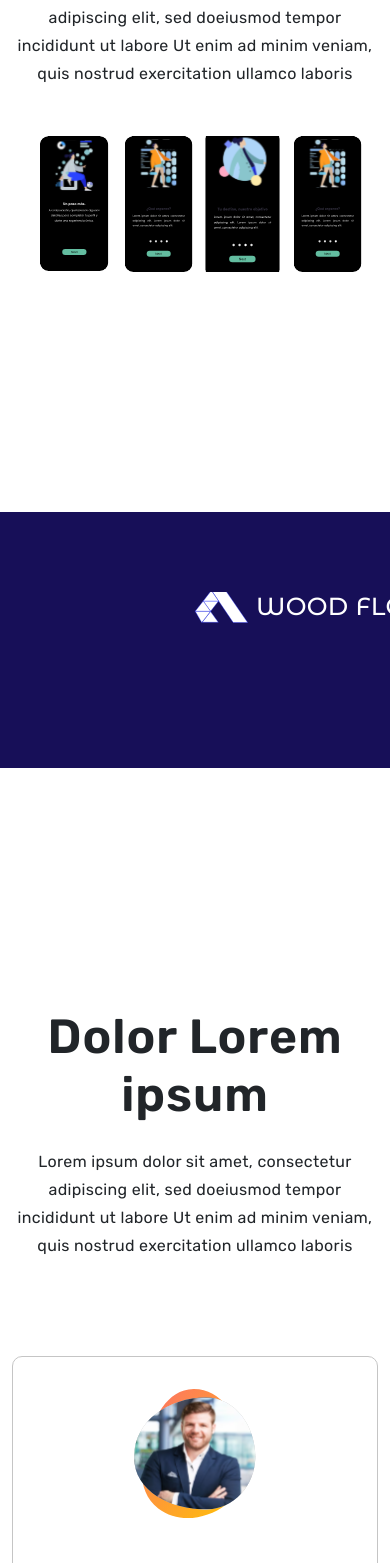
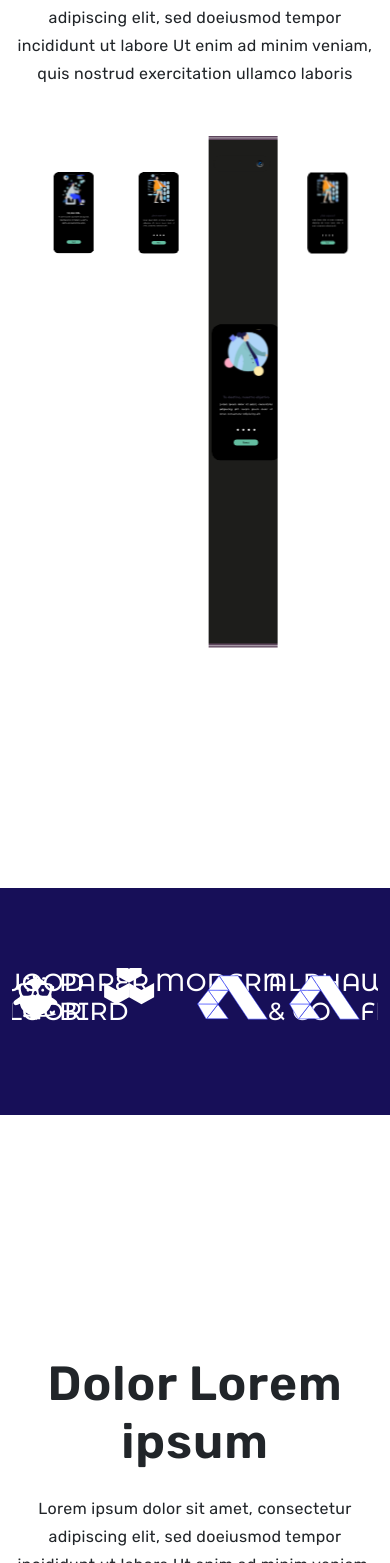
Before and after one commit to sreeharisquash/Intelli-vision, a React (Create React App) app: page / in a window 390 px wide. Shown: the part 6165-7728 px from the top of the page. Built offline with nearby package versions, Linux system fonts and the light colour scheme.

Commit message:
error-fix

```diff
--- a/src/modules/home/Testimonials/testimonials.css
+++ b/src/modules/home/Testimonials/testimonials.css
@@ -17,14 +17,14 @@
 .quotaion-down {
   max-width: 10%;
   position: relative;
-  top: -0.5rem;
-  left: -0.5rem;
+  bottom: 1rem;
+  right: 0.5rem;
 }
 .quotation-up {
   max-width: 10%;
   position: relative;
-  left: 35rem;
-  top: -3.5rem;
+  left: 31.5rem;
+  bottom: 3rem;
 }
 .testimonial-cont h2 {
   color: white;
--- a/src/modules/home/Testimonials/testimonials.jsx
+++ b/src/modules/home/Testimonials/testimonials.jsx
@@ -8,6 +8,7 @@ export default function Testimonials({ imgSrc, name, para }) {
     <div className="testimonial-cont">
             <img src={imgSrc} alt="" className="testimonial-img"/>
             <img src={QuotationUp} alt="" className="quotation-up"/>
+
             <h2>{name}</h2>
             <p className="text-center">{para}</p>
             <img src={QuotationDown} alt="" className="quotaion-down"/>
--- a/src/modules/home/dropdowns/dropdown.jsx
+++ b/src/modules/home/dropdowns/dropdown.jsx
@@ -13,7 +13,7 @@ function DropdownItemTags({dropdownTitle , para}) {
   return (
 
 
-     <DropdownButton id="dropdown-item-button" title={dropdownTitle} className={`custom-dropdown-arrow ${isOpen ? 'dropdown-open' : ''}`} onToggle={handleDropdownToggle}>
+     <DropdownButton id="dropdown-item-button" title={dropdownTitle} className={`custom-dropdown-arrow ${isOpen ? 'dropdown-open' : ''}`} onToggle={handleDropdownToggle} >
       <Dropdown.ItemText><p>{para}</p></Dropdown.ItemText>
      </DropdownButton>
   );
--- a/src/modules/home/firstSection/firsthSection.css
+++ b/src/modules/home/firstSection/firsthSection.css
@@ -85,10 +85,30 @@
 .stores p {
   color: #170f58;
 }
-.swiper-slide-active {
-  transform: scale(1.1);
+
+.swiper-slide,
+.swiper-slide-next,
+.swiper-slide-prev {
+  transform: scale(0.6);
 }
-
+.section5 .swiper-slide-active {
+  background-image: url("../../../assets/images/mob-outlay.svg");
+  background-size: cover; /* Adjust this property as needed */
+  height: 32rem !important;
+  background-position: center center; /* Center the background */
+  background-repeat: no-repeat; /* Prevent background image from repeating */
+  transform: scale(1);
+  overflow: hidden; /* Ensure the background is fully visible within the container */
+}
+.section5 .swiper-slide-active img {
+  margin-top: 0.7rem;
+  margin-left: 0.2rem;
+  /* max-width: 100%; */
+  height: 96%;
+}
+.section6 .swiper-slide {
+  transform: scale(1);
+}
 @media (max-width: 768px) {
   .section1 h1,
   .section1 p {
--- a/src/modules/home/fourthSection/fourthSection.jsx
+++ b/src/modules/home/fourthSection/fourthSection.jsx
@@ -211,7 +211,7 @@ export default function Section4() {
       <div className="section-end">
         <div className="container">
           <div className="row d-flex justify-content-center">
-            <div className="col-lg-4">
+            <div className="col-lg-12 col-md-12">
               <p className="text-center">
                 © Copyright TRAVELING All Rights Reserved 2023
               </p>
--- a/src/modules/home/secondSection/secondSection.css
+++ b/src/modules/home/secondSection/secondSection.css
@@ -19,7 +19,7 @@
   align-items: center;
 }
 .before-images {
-  max-width: 20%;
+  max-width: 100%;
   margin-top: -0.5rem;
 }
 .section7 {
@@ -72,3 +72,31 @@
   background-size: cover;
   background-position: center; */
 /* } */
+
+.testimonial-sec {
+  max-width: 100%;
+}
+
+.section-testimonials .slick-active {
+  transform: scale(0.5);
+}
+
+.section5 img {
+  margin-top: 0.7rem;
+  /* margin-left: 0.2rem; */
+  /* max-width: 100%; */
+  height: 96%;
+}
+/* .section6 .swiper-slide {
+
+} */
+.section-testimonials .swiper-slide-prev,
+.section-testimonials .swiper-slide-next {
+  filter: blur(8px);
+}
+.section-testimonials .swiper-slide-active {
+  transform: scale(1);
+}
+/* .swiper {
+  margin-right: 3rem !important;
+} */
--- a/src/modules/home/secondSection/secondSection.jsx
+++ b/src/modules/home/secondSection/secondSection.jsx
@@ -20,7 +20,6 @@ import DoubtsLogo from "../../../assets/images/doubtsLogo.svg";
 import DropdownItemTags from "../dropdowns/dropdown";
 
 import "react-responsive-carousel/lib/styles/carousel.min.css"; // requires a loader
-import { Carousel } from "react-responsive-carousel";
 import { Swiper, SwiperSlide } from "swiper/react";
 
 import "swiper/css";
@@ -31,19 +30,16 @@ import "swiper/css/navigation";
 // import Slider from "react-slick";
 import "slick-carousel/slick/slick.css";
 import "slick-carousel/slick/slick-theme.css";
-// import SwiperSlideComponent from "../swiperSlider/swiper";
-// import SimpleSlider from "../slickCarousel/carousel";
+import SlickCarousel from "../slick-slider/slickCarousel";
 
-// Install Swiper modules
-// SwiperCore.use([Pagination]);
 
 export default function Section2() {
-  const datas = [
-    { id: "1", image: PaperBird, head: "PAPER BIRD" },
-    { id: "2", image: ModernCity, head: "MODERN" },
-    { id: "3", image: Alpha, head: "ALPHA & CO" },
-    { id: "4", image: Alpha, head: "WOOD FLOOR" },
-  ];
+  // const datas = [
+  //   { id: "1", image: PaperBird, head: "PAPER BIRD" },
+  //   { id: "2", image: ModernCity, head: "MODERN" },
+  //   { id: "3", image: Alpha, head: "ALPHA & CO" },
+  //   { id: "4", image: Alpha, head: "WOOD FLOOR" },
+  // ];
 
   const reviews = [
     {
@@ -122,20 +118,18 @@ export default function Section2() {
     },
   ];
 
-  // var settings = {
-  //   dots: true,
-  //   infinite: true,
-  //   speed: 500,
-  //   slidesToShow: 4,
-  //   slidesToScroll: 1
-  // };
-
-  // const breakpoints = [
-  //   {width: 1, itemsToShow: 1},
-  //   {width: 550, itemsToShow: 2},
-  //   {width: 768, itemsToShow: 3},
-  //   {width: 1200, itemsToShow: 4}
-  // ]
+  const settings = {
+    dots: true,
+    infinite: true,
+    speed: 500,
+    slidesToShow: 3,
+    slidesToScroll: 1,
+    autoplay: true,
+    autoplaySpeed: 2000,
+    arrows: false,
+    //   centerMode: true,
+    //   centerPadding: "15px"
+  };
 
   return (
     <>
@@ -153,7 +147,6 @@ export default function Section2() {
 
             <div className="row d-flex justify-content-center">
               <div className="col-lg-12">
-
                 <Swiper
                   effect={"coverflow"}
                   grabCursor={true}
@@ -191,52 +184,11 @@ export default function Section2() {
       </div>
 
       <div className="section6 ">
-        <div className="container d-flex">
+        <div className="container">
           <div className="row justify-content-center">
-
-          {/* <SwiperSlideComponent /> */}
-            {/* <SimpleSlider datas={datas} /> */}
-            {/* <Slider {...settings}>
-              {datas.map((items) => (
-                <div  key={items.id}>
-                  <img src={items.image} alt="" className="before-images" />
-                  <h2>{items.head}</h2>
+            <div className="col-lg-12">
+            <SlickCarousel />
             </div>
-              ))}
-            </Slider> */}
-
-            {/* </div> */}
-
-            {/* <SwiperSlide>
-                  <img src={Screen2} alt="" />
-                </SwiperSlide>
-                <SwiperSlide>
-                  <img src={Screen3} alt="" />
-                </SwiperSlide>
-                <SwiperSlide>
-                  <img src={Screen4} alt="" />
-                </SwiperSlide>
-                <SwiperSlide>
-                  <img src={Screen2} alt="" />
-                </SwiperSlide> */}
-
-
-            <Carousel
-              autoPlay={true}
-              interval={2000}
-              infiniteLoop={true}
-              showThumbs={false}
-              showArrows={false}
-              showIndicators={false}
-              showStatus={false}
-            >
-              {datas.map((items) => (
-                <div className="col-lg-3 d-flex gap-2" key={items.name}>
-                  <img src={items.image} alt="" className="before-images" />
-                  <h2>{items.head}</h2>
-                </div>
-              ))}
-            </Carousel>
           </div>
         </div>
       </div>
@@ -271,14 +223,56 @@ export default function Section2() {
 
       <div className="section-testimonials">
         <div className="container">
-          <div className="row d-flex justify-content-center">
-            <Carousel
-              autoPlay={true}
-              interval={2000}
-              infiniteLoop={true}
-              showArrows={false}
-              showStatus={false}
+          <div className="row justify-content-center">
+            <div className="col-lg-6 ">
+              <h1 className="text-center">Testimonials</h1>
+              <p className="mt-4 text-center mb-5">
+                Lorem ipsum dolor sit amet, consectetur adipiscing elit, sed
+                doeiusmod ut labore Ut enim ad minim veniam, quis nostrud
+              </p>
+            </div>
+          </div>
+        </div>
+        <div className="testimonial-sec">
+          <div className="row d-flex justify-content-center" style={{maxWidth:'100%'}}>
+            <Swiper
+                  effect={"coverflow"}
+                  grabCursor={true}
+                  centeredSlides={true}
+                  loop={true}
+                  slidesPerView={3}
+                  // dots={true}
+                  autoplay={true}
+                  autoplaySpeed={2000}
+                  coverflowEffect={{
+                    rotate: 0,
+                    stretch: 0,
+                    depth: 100,
+                    modifier: 2.5,
+                  }}
+                  pagination={{ clickable: true }}
+                  // className="slider-control"
                 >
+                    {reviews.map((items) => (
+                  <SwiperSlide>
+
+                <div
+                  className="col-lg-12 text-center carousal-item"
+                  key={items.id}
+                >
+                  <Testimonials
+                    key={items.name}
+                    imgSrc={items.image}
+                    name={items.name}
+                    para={items.para}
+                  />
+                </div>
+
+                  </SwiperSlide>
+                    ))}
+                </Swiper>
+
+            {/* <Slider {...settings}>
               {reviews.map((items) => (
                 <div
                   className="col-lg-6 text-center carousal-item"
@@ -292,12 +286,13 @@ export default function Section2() {
                   />
                 </div>
               ))}
-            </Carousel>
+            </Slider> */}
+          </div>
         </div>
       </div>
       {/* </div>
         </div> */}
-      </div>
+      {/* </div> */}
       <div className="section8">
         <div className="container">
           <div className="row d-flex justify-content-center">
--- /dev/null
+++ b/src/modules/home/slick-slider/slickCarousel.jsx
@@ -0,0 +1,49 @@
+import React from "react";
+import Slider from "react-slick";
+import "slick-carousel/slick/slick.css";
+import "slick-carousel/slick/slick-theme.css";
+import PaperBird from "../../../assets/images/pb-before.svg";
+import ModernCity from "../../../assets/images/mc-before.svg";
+import Alpha from "../../../assets/images/alpha&co-before.svg";
+
+export default function SlickCarousel() {
+    const settings = {
+    //   dots: true,
+      infinite: true,
+      speed: 500,
+      slidesToShow: 4,
+      slidesToScroll: 4,
+      autoplay: true,
+      autoplaySpeed: 2000,
+      arrows:false,
+    //   centerMode: true,
+    //   centerPadding: "15px"
+    };
+
+    const datas = [
+      { id: "1", image: PaperBird, head: "PAPER BIRD" },
+      { id: "2", image: ModernCity, head: "MODERN" },
+      { id: "3", image: Alpha, head: "ALPHA & CO" },
+      { id: "4", image: Alpha, head: "WOOD FLOOR" },
+
+    ];
+
+    const loopCount = 5;
+
+    const loopedData = Array(datas.length * loopCount)
+      .fill()
+      .map((_, index) => datas[index % datas.length]);
+
+    return (
+      <div className="slick">
+        <Slider {...settings}>
+          {loopedData.map((items) => (
+            <div className="d-flex" key={items.id}>
+              <img src={items.image} alt="" className="before-images" />
+              <h2>{items.head}</h2>
+            </div>
+          ))}
+        </Slider>
+      </div>
+    );
+  }
```
Also changed, not shown: src/modules/home/dropdowns/dropdown.css (+17 -11 lines), src/modules/home/swiperSlider/swiper.jsx (+24 -38 lines), src/assets/images/mob-outlay.svg (added), src/modules/home/slick-slider/slickCarousel.css (added), src/modules/home/testimonialCarousel/testimonialCarousel.jsx (added). Lines whose indentation alone changed are shown as unchanged.
